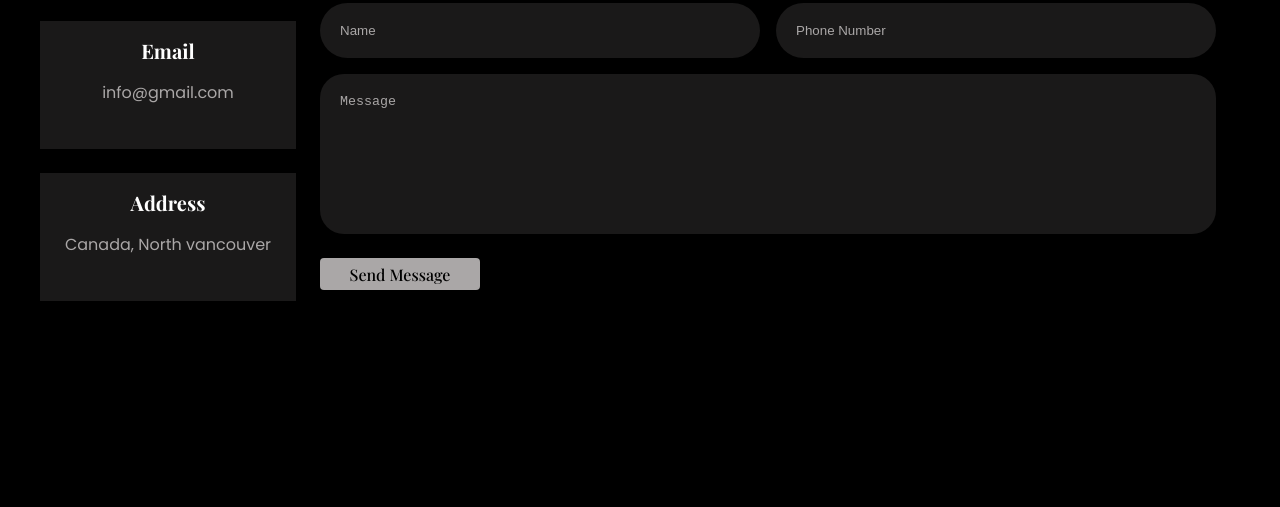
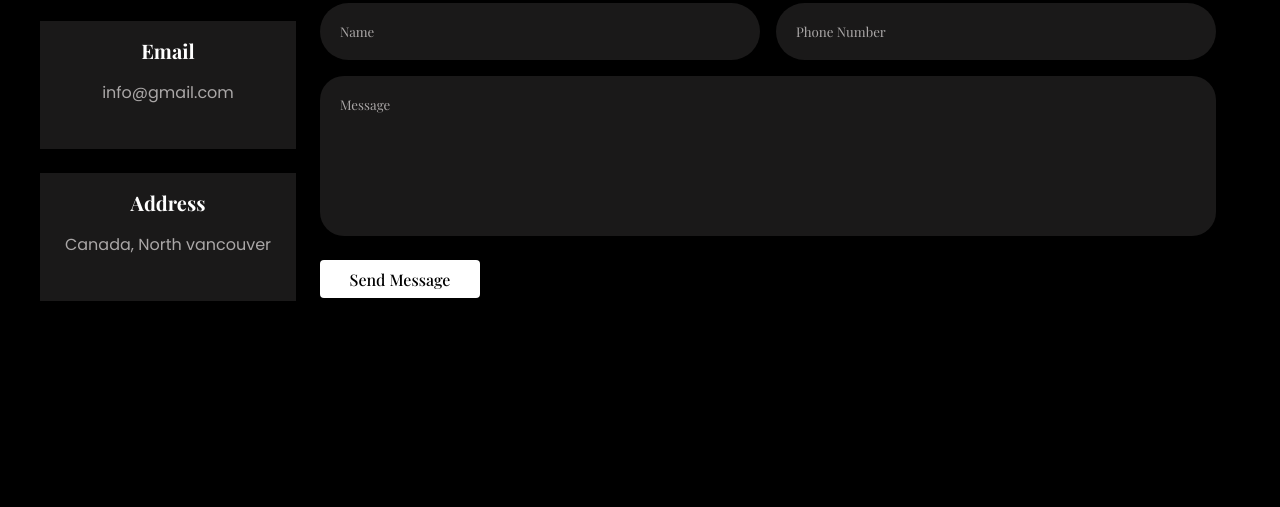
Before and after one commit to pouria-nayeb-aboulghasem/line-of-design-template, a plain HTML site: page contact-us.html in a window 1280 px wide. Shown: the part 262-769 px from the top of the page. Drawn offline with nearby package versions, Linux system fonts and the light colour scheme.

Commit message:
change input and textarea font

```diff
--- a/assets/styles/app.css
+++ b/assets/styles/app.css
@@ -61,6 +61,10 @@ body {
 }
 
 h1,h2,h3,h4,h5,h6 {
+    font-family: var(--ff-playfair);
+}
+
+input, textarea {
     font-family: var(--ff-playfair);
 }
 
@@ -1169,8 +1173,8 @@ background-color: var(--secondary-color);
     justify-content: center;
     align-items: center;
     width: 160px;
-    height: 32px;
-    background-color: var(--text-color);
+    height: 38px;
+    background-color: var(--white-color);
     color: var(--black-color);
     font-size: var(--fs-sm);
     font-weight: var(--fw-medium);
@@ -1181,7 +1185,7 @@ background-color: var(--secondary-color);
 }
 
 .contact__button:hover {
-    background-color: var(--white-color);
+    background-color: var(--text-color);
 }
 
 @media screen and (max-width: 768px) {
```
